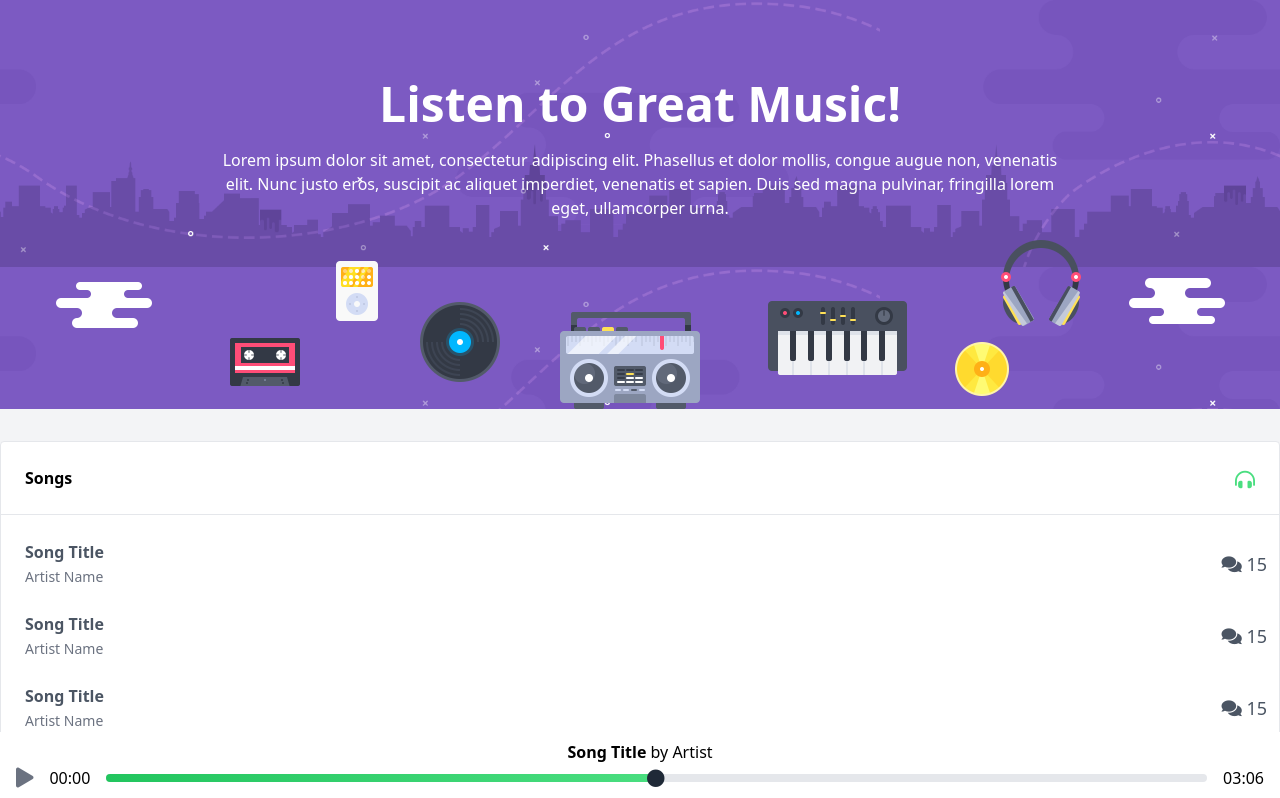
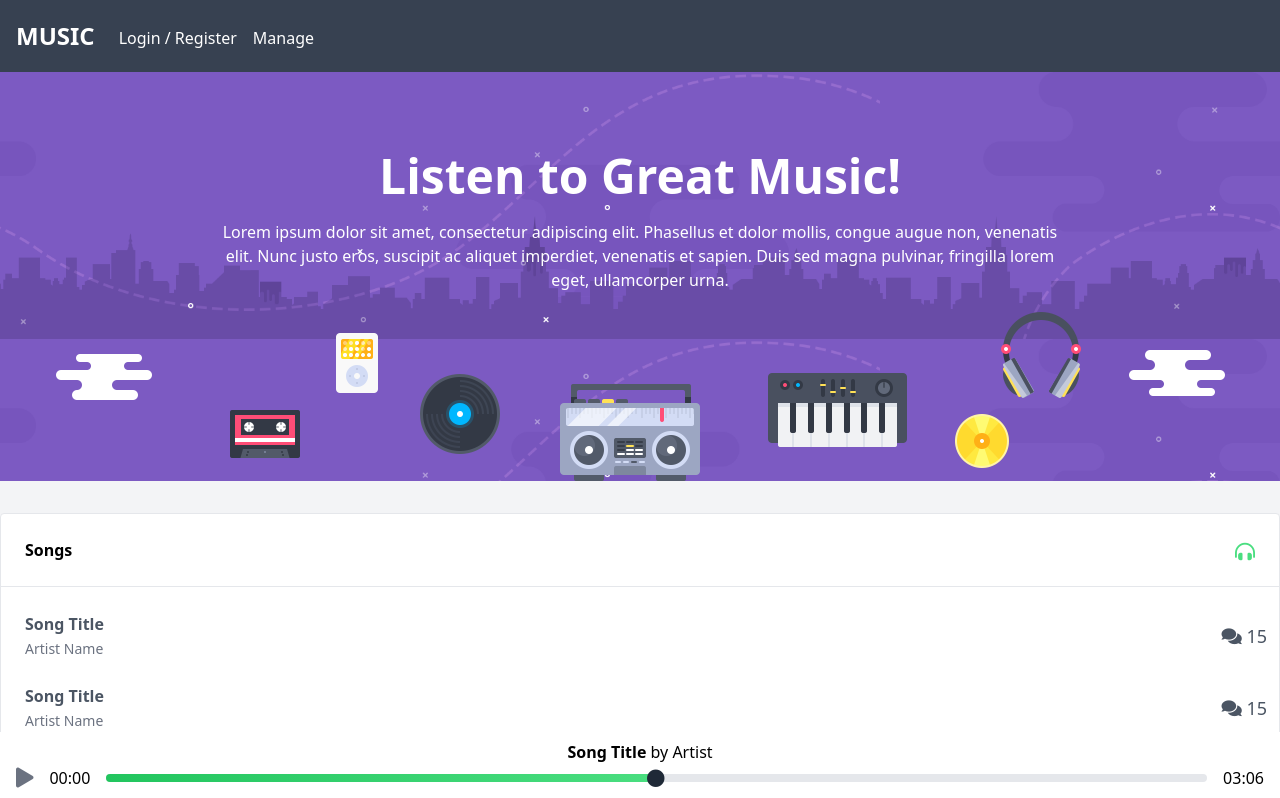
Before and after one commit to ahmadalii112/ZTM-VUE-2023, a Vue app in the folder Section-9-Master-Project-Introduction-to-Pinia/music/: page /about in a window 1280 px wide. Shown: the top 798 px of the page. Built offline with nearby package versions, Linux system fonts and the light colour scheme.

Commit message:
Working with State

```diff
--- a/Section-9-Master-Project-Introduction-to-Pinia/music/src/App.vue
+++ b/Section-9-Master-Project-Introduction-to-Pinia/music/src/App.vue
@@ -1,5 +1,5 @@
 <template>
-    <header></header>
+    <app-header></app-header>
 
   <!-- Introduction -->
   <section class="mb-8 py-20 text-white text-center relative">
@@ -278,13 +278,13 @@
 </template>
 
 <script>
-import Header from "@/components/Header.vue";
+import AppHeader from "@/components/Header.vue";
 import Auth from "@/components/Auth.vue";
 export default {
     name: "App",
-    components: {Auth, Header},
+    components: {Auth, AppHeader},
     component: {
-        Header,
+        AppHeader,
         Auth,
     }
 }
--- a/Section-9-Master-Project-Introduction-to-Pinia/music/src/components/Header.vue
+++ b/Section-9-Master-Project-Introduction-to-Pinia/music/src/components/Header.vue
@@ -12,7 +12,7 @@
                 <ul class="flex flex-row mt-1">
                     <!-- Navigation Links -->
                     <li>
-                        <a class="px-2 text-white" href="#">Login / Register</a>
+                        <a @click.prevent="toggleAuthModal" class="px-2 text-white" href="#">Login / Register</a>
                     </li>
                     <li>
                         <a class="px-2 text-white" href="#">Manage</a>
@@ -24,8 +24,20 @@
 </template>
 
 <script>
+import {mapState, mapStores} from "pinia"
+import useModalStore from "@/stores/modal"
+
 export default {
-    name: "Header"
+    name: "Header",
+    computed: {
+        ...mapStores(useModalStore)
+    },
+    methods:{
+        toggleAuthModal(){
+            this.modalStore.isOpen  = !this.modalStore.isOpen;
+            console.log(this.modalStore.isOpen);
+        }
+    }
 }
 </script>
 
--- /dev/null
+++ b/Section-9-Master-Project-Introduction-to-Pinia/music/src/stores/modal.js
@@ -0,0 +1,6 @@
+import {defineStore} from "pinia";
+export default defineStore("modal", {
+  state: () => ({
+    isOpen: false
+  })
+});
```
